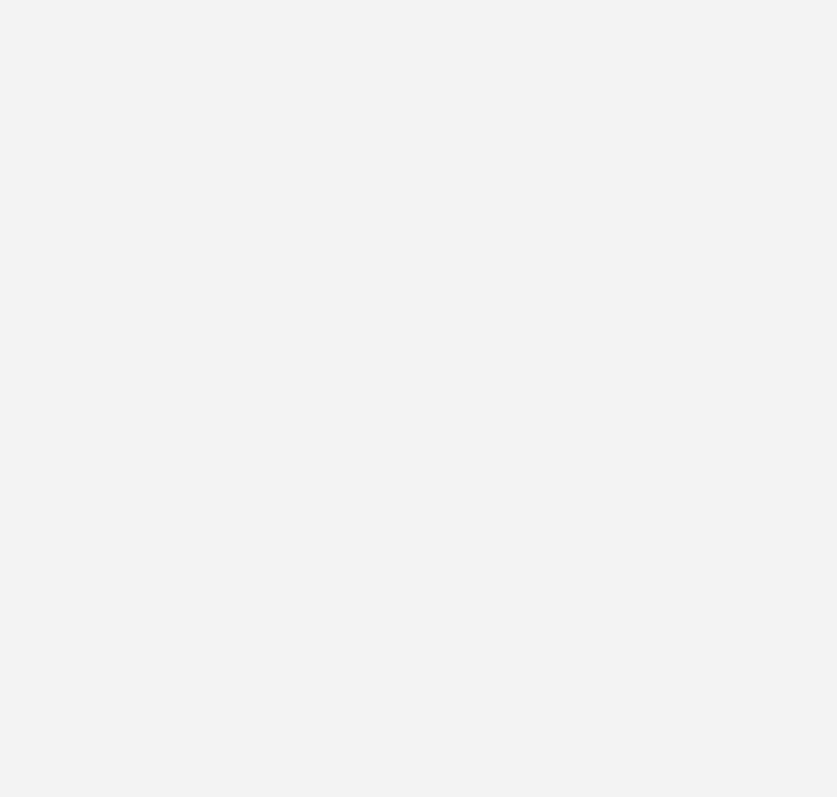
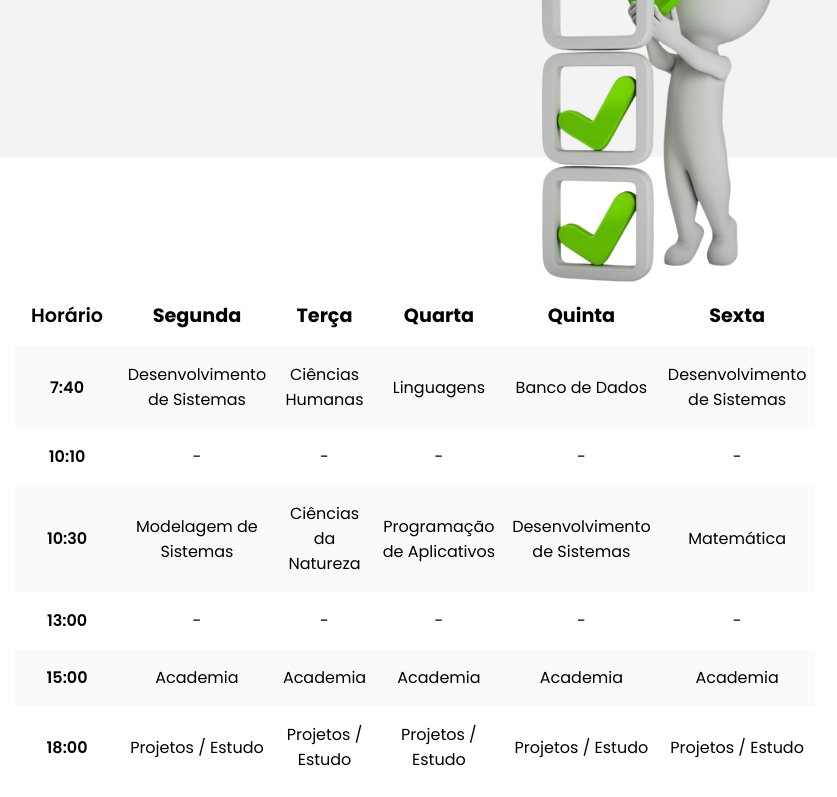
Before and after one commit to lightsource713/portfolio-pessol, a React (Vite) app: page /about in a window 1280 px wide. Shown: the part 2000-2797 px from the top of the page, without its empty margins (225-1062 px from the left). Before the commit the page ends 1762 px from the top, so only its background shows below. Built offline with nearby package versions, Linux system fonts and the light colour scheme.

Commit message:
adding MyRoutine component

```diff
--- a/package.json
+++ b/package.json
@@ -10,6 +10,9 @@
     "preview": "vite preview"
   },
   "dependencies": {
+    "@emotion/react": "^11.11.1",
+    "@emotion/styled": "^11.11.0",
+    "@mui/material": "^5.14.13",
     "axios": "^1.5.0",
     "react": "^18.2.0",
     "react-dom": "^18.2.0",
--- a/src/components/AboutMe/index.tsx
+++ b/src/components/AboutMe/index.tsx
@@ -3,7 +3,7 @@ export default function AboutMe(){
         <section className="section" id="aboutme">
         <img src="./boneco-mao.png" />
         <p>
-            Me chamo Ana Beatriz Martins, tenho 18 anos e estou cursando o terceiro ano do Ensino Médio. Desde cedo tive curiosidade sobre computadores e como eles funcionavam, desde jogos até páginas Web, assim criei o objetivo e a vontade de estudar e aprimorar meus conhecimentos tecnológicos. Essa oportunidade surgiu com a decisão de cursar o ensino médio técnico na <span>Escola SENAI</span> de Análise e Desenvolvimento de Sistemas. Desde a primeira aula do técnico em 2022, me apaixonei pelo conteúdo, e assim iniciei minha jornada de estudo de tecnologia e desenvolvimento. Muitos desafios e aprendizados surgiram ao longo do caminho e mostrarei os resultados dele agora!</p>
+            Me chamo Ana Beatriz Martins, tenho 18 anos e estou finalizando o terceiro ano do Ensino Médio. Desde cedo tive curiosidade sobre computadores e como eles funcionavam, desde jogos até páginas Web, assim criei o objetivo e a vontade de estudar e aprimorar meus conhecimentos tecnológicos. Essa oportunidade surgiu com a decisão de cursar o ensino médio técnico na <span>Escola SENAI</span> de Análise e Desenvolvimento de Sistemas. Desde a primeira aula do técnico em 2022, me apaixonei pelo conteúdo, e assim iniciei minha jornada de estudo de tecnologia e desenvolvimento. Muitos desafios e aprendizados surgiram ao longo do caminho e mostrarei os resultados dele agora!</p>
     </section>
     )
 }
--- /dev/null
+++ b/src/components/MyRoutine/MyRoutine.css
@@ -0,0 +1,34 @@
+.routine{
+    padding: 7rem 15rem;
+}
+.routine img{
+    max-width: 220px;
+    margin-top: -21.5rem;
+}
+.table{
+    font-family: 'Poppins';
+    border-radius: 1rem;
+    border-collapse:collapse;
+    background-color: #FFFF;
+    width: 100%;
+    border-spacing: 1rem;
+    text-align: center;
+}
+th{
+    padding: 1rem;
+    font-size: 1.2rem;
+}
+tr:nth-child(even) {
+    background-color: #e0e0e02a;
+  }
+
+td{
+    padding: 1rem 5px 1rem 5px;
+}
+.table th, .table td {
+    text-align: center;
+}
+
+th:first-child, td:first-child{
+    font-weight: 600;
+}
--- /dev/null
+++ b/src/components/MyRoutine/index.tsx
@@ -0,0 +1,70 @@
+import './MyRoutine.css'
+
+
+export default function MyRoutine() {
+    return (
+        <>
+            <div className="section routine">
+                <img src="./boneco-task.png" />
+                <table className="table">
+                    <tr>
+                        <th>Horário</th>
+                        <th>Segunda</th>
+                        <th>Terça</th>
+                        <th>Quarta</th>
+                        <th>Quinta</th>
+                        <th>Sexta</th>
+                    </tr>
+                    <tr>
+                        <td>7:40</td>
+                        <td>Desenvolvimento de Sistemas</td>
+                        <td>Ciências Humanas</td>
+                        <td>Linguagens</td>
+                        <td>Banco de Dados</td>
+                        <td>Desenvolvimento de Sistemas</td>
+                    </tr>
+                    <tr>
+                        <td>10:10</td>
+                        <td>-</td>
+                        <td>-</td>
+                        <td>-</td>
+                        <td>-</td>
+                        <td>-</td>
+                    </tr>
+                    <tr>
+                        <td>10:30</td>
+                        <td>Modelagem de Sistemas</td>
+                        <td>Ciências da Natureza</td>
+                        <td>Programação de Aplicativos</td>
+                        <td>Desenvolvimento de Sistemas</td>
+                        <td>Matemática</td>
+                    </tr>
+                    <tr>
+                        <td>13:00</td>
+                        <td>-</td>
+                        <td>-</td>
+                        <td>-</td>
+                        <td>-</td>
+                        <td>-</td>
+                    </tr>
+                    <tr>
+                        <td>15:00</td>
+                        <td>Academia</td>
+                        <td>Academia</td>
+                        <td>Academia</td>
+                        <td>Academia</td>
+                        <td>Academia</td>
+                    </tr>
+                    <tr>
+                        <td>18:00</td>
+                        <td>Projetos / Estudo</td>
+                        <td>Projetos / Estudo</td>
+                        <td>Projetos / Estudo</td>
+                        <td>Projetos / Estudo</td>
+                        <td>Projetos / Estudo</td>
+                    </tr>
+                </table>
+            </div>
+        </>
+    )
+}
--- a/src/index.css
+++ b/src/index.css
@@ -37,7 +37,7 @@ a:hover{
 .section{
     background-color: #FFFF;
     margin-top: 5rem;
-    padding: 7rem 15rem;
+    padding: 8rem 15rem;
     display: flex;
     justify-content: end;
 }
@@ -51,7 +51,7 @@ a:hover{
     max-width: 330px;
     padding: 0rem 0rem 0rem 0rem;
     position: absolute;
-    margin-top: -23.8rem;
+    margin-top: -24.8rem;
 }
 .skills{
     flex-direction: column;
@@ -68,7 +68,7 @@ a:hover{
     height: 2rem;
 }
 .skills img{
-    margin-top: -5.8rem;
+    margin-top: -14.5rem;
 }
 span{
     font-weight: bold;
--- a/src/screens/About/About.css
+++ b/src/screens/About/About.css
@@ -3,6 +3,10 @@
     flex-direction: column;
     align-items: start;
     justify-content: center;
-    padding: 5rem 0rem 2rem 15rem;
+    padding: 7rem 0rem 6rem 15rem;
     gap: 3rem;
 }
+.containerSkills{
+    padding: 7rem 0rem 4rem 15rem;
+
+}
--- a/src/screens/About/index.tsx
+++ b/src/screens/About/index.tsx
@@ -2,22 +2,27 @@ import './About.css'
 import Header from '../../components/Header'
 import AboutMe from '../../components/AboutMe';
 import MySkills from '../../components/MySkills';
+import MyRoutine from '../../components/MyRoutine';
 
 function About() {
     return (
         <>
             <Header />
             <div className="container">
-                <div className="tag">
+                {/* <div className="tag">
                     <p>About</p>
-                </div>
+                </div> */}
                 <p className='title'>{"<AboutMe />"}</p>
             </div>
             <AboutMe />
-            <div className="container">
+            <div className="container containerSkills">
             <p className='title'>{"<MySkills />"}</p>
             </div>
             <MySkills />
+            <div className="container containerRoutine">
+            <p className='title'>{"<MyRoutine />"}</p>
+            </div>
+            <MyRoutine />
         </>
     )
 }
```
Also changed, not shown: public/boneco-task.png (added), 1 other file (tests, documents, lock files or other folders).
